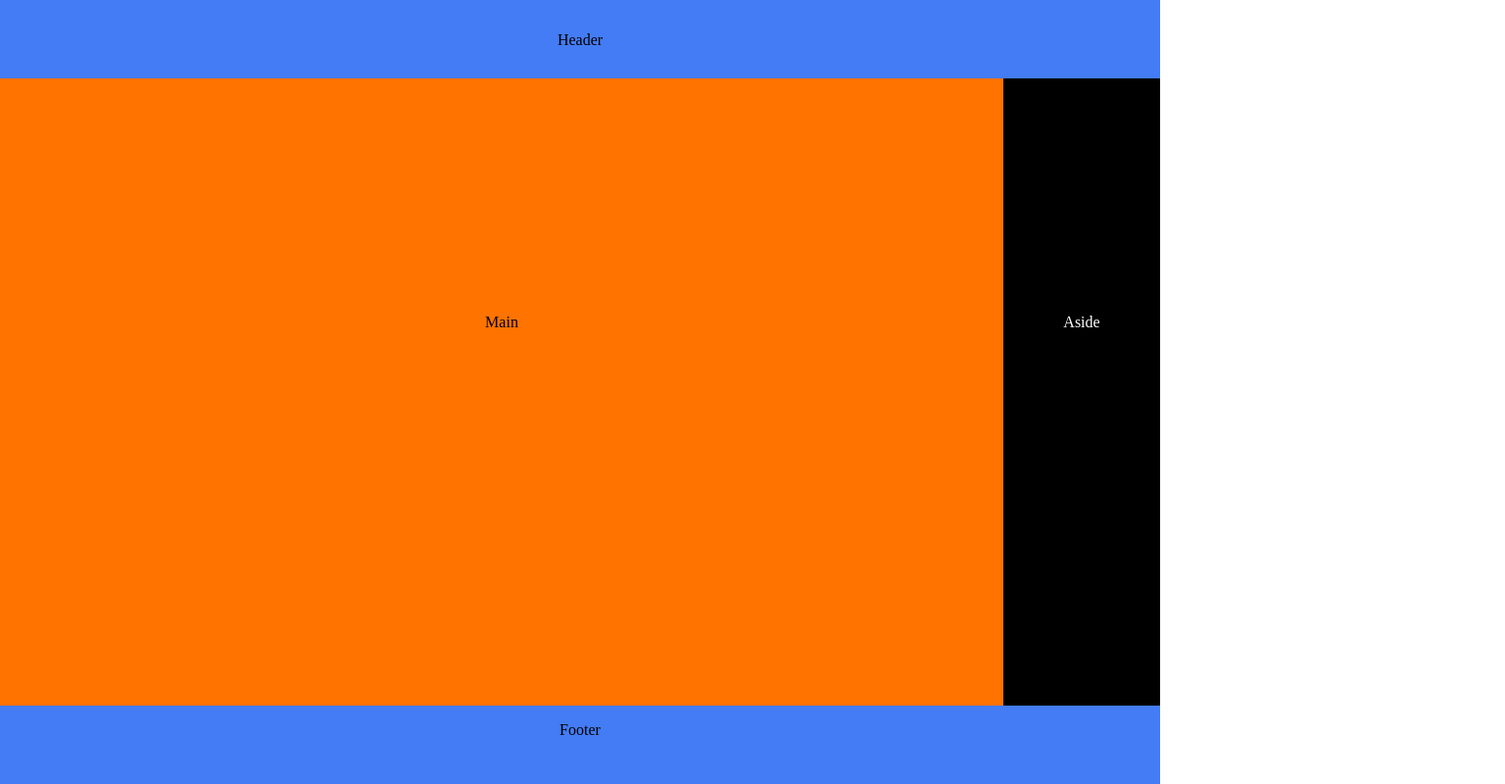
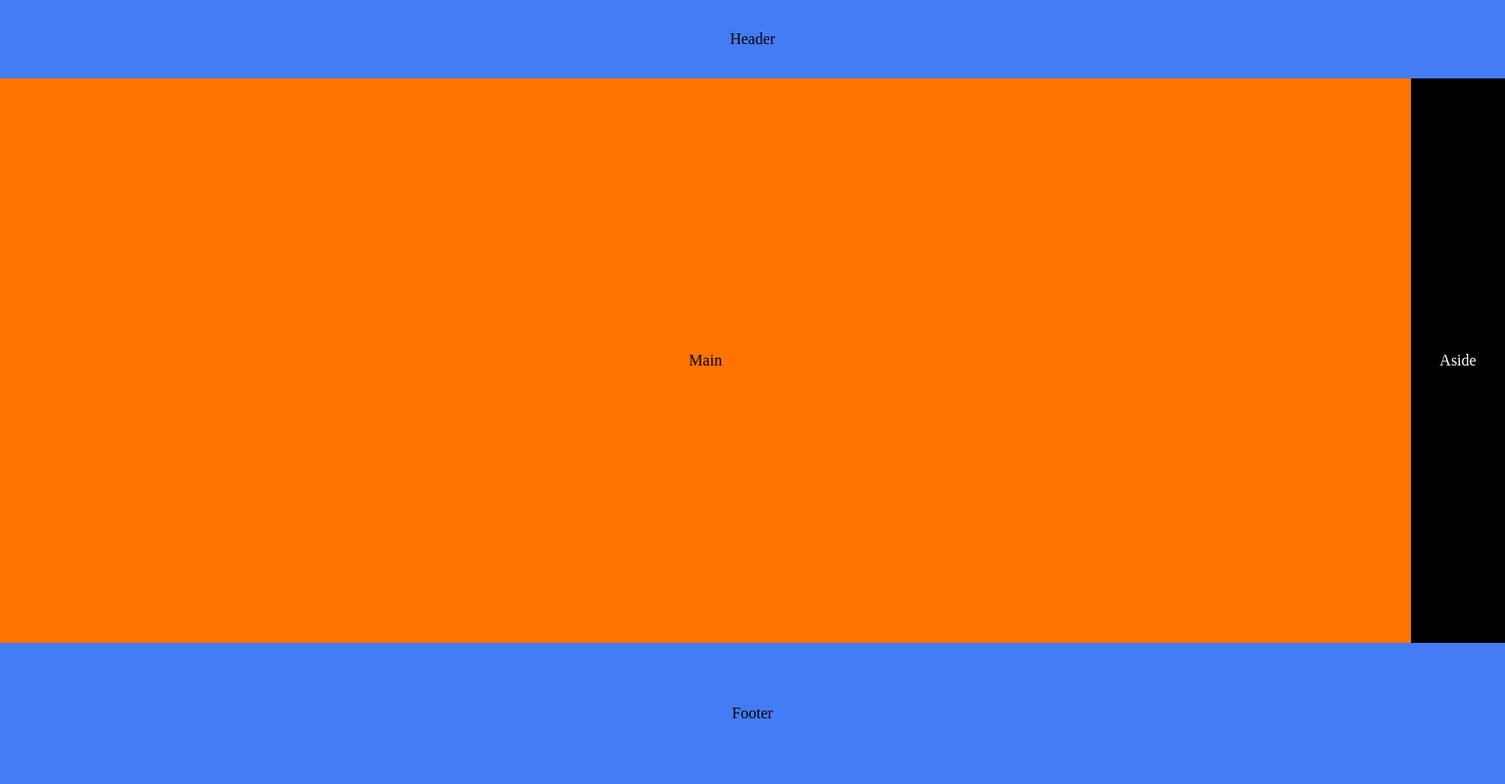
Before and after one commit to ZinhleB-UX/Project-1, a website: page index.html in a window 1280 px wide. Shown: the whole page at 98% size, 1536 px wide, since content can reach past the window. Drawn offline with Linux system fonts and the light colour scheme.

Commit message:
.
changes: % to rem

```diff
--- a/index.html
+++ b/index.html
@@ -16,9 +16,9 @@
     }
 </style>
 <body>
-    <div class=id1>Header</div>
-    <div class=id2>Main</div>
-    <div class=id3>Aside</div>
-    <div class=id4>Footer</div>
+    <div class="id1 center">Header</div>
+    <div class="id2 center">Main</div>
+    <div class="id3 center">Aside</div>
+    <div class="id4 center">Footer</div>
 </body>
 </html>
--- a/styles/styles.css
+++ b/styles/styles.css
@@ -1,8 +1,7 @@
 body {
-    text-align: center;
     display: grid;
-    grid-template-columns: 80% 10rem;
-    grid-template-rows: 10% 80%;
+    grid-template-columns: 90rem 6rem;
+    grid-template-rows: 5rem 36rem;
     grid-template-areas:
         "header header"
         "content sidebar"
@@ -11,21 +10,23 @@ body {
 .id1{
     grid-area: header;
     background: rgb(68, 124, 245);
-    padding-top: 2rem;
+
 }
 .id2{
     grid-area: content;
     background: hsl(27, 100%, 50%);
-    padding-top: 15rem;
 }
 .id3{
     grid-area: sidebar;
     background: black;
     color:white;
-    padding-top:15rem;
 }
 .id4{
     grid-area: footer;
     background:rgb(68, 124, 245);
-    padding-top: 1rem;
 }
+.center{
+    display: flex;
+    align-items: center;
+    justify-content: center;
+}
```
